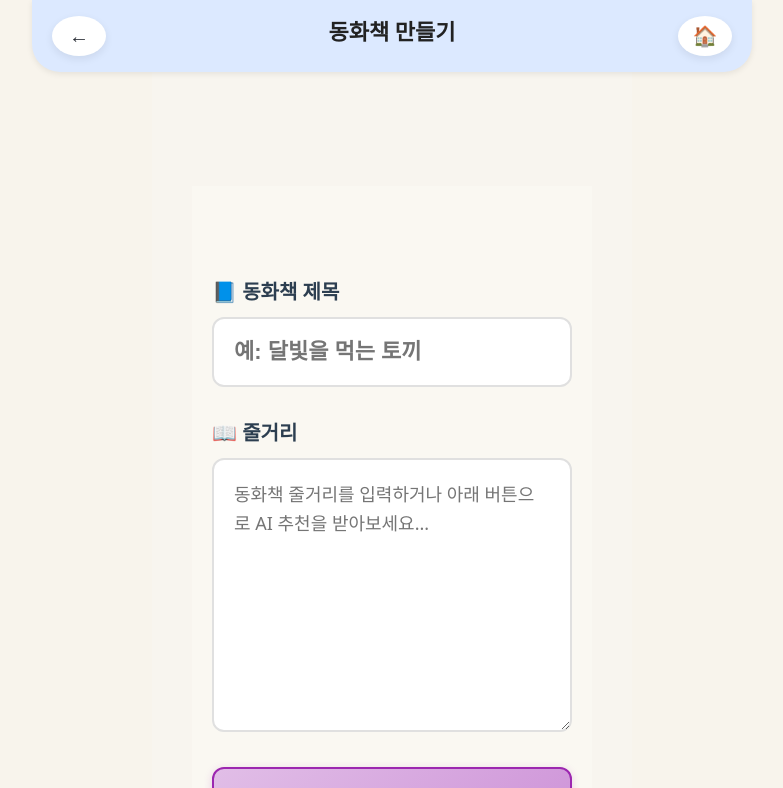
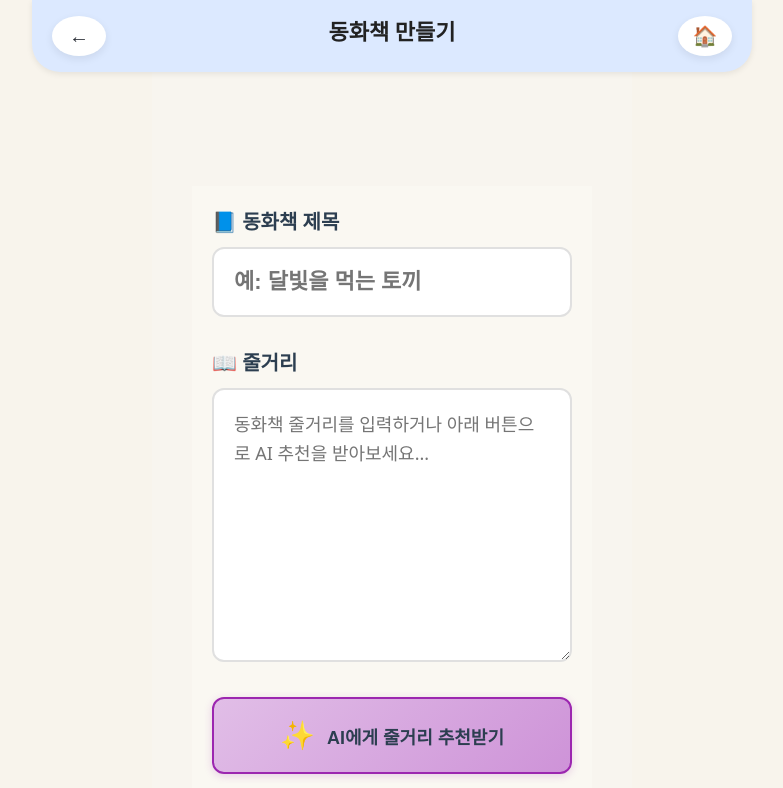
Before and after one commit to sunsudun25-cloud/hidi-story-maker, a React (Vite) app: page /storybook in a window 1280 px wide. Shown: the top 788 px of the page, without its empty margins (248-1031 px from the left). Built offline with nearby package versions, Linux system fonts and the light colour scheme.

Commit message:
FIX: Match layout padding with MyWorksHome style
- Change StorybookLayout padding to 20px (same as MyWorksHome)
- Change WritingPractice padding to 20px
- Remove excessive top padding (was 90px)
- Content now starts close to header like MyWorksHome
- Consistent spacing across all pages

```diff
--- a/src/components/storybook/StorybookLayout.tsx
+++ b/src/components/storybook/StorybookLayout.tsx
@@ -5,16 +5,8 @@ interface StorybookLayoutProps {
 
 export default function StorybookLayout({ title, children }: StorybookLayoutProps) {
   return (
-    <div style={{ background: "#FAF8F2", minHeight: "100vh" }}>
-      <main
-        className="responsive-container"
-        style={{
-          paddingTop: 90,    /* ⭐ 헤더(72px) + 여백(18px) = 90px */
-          paddingBottom: 20,
-          paddingLeft: 20,
-          paddingRight: 20,
-        }}
-      >
+    <div style={{ background: "#FAF8F2", minHeight: "100vh", padding: "20px" }}>
+      <main className="responsive-container">
         {children}
       </main>
     </div>
--- a/src/pages/WritingPractice.tsx
+++ b/src/pages/WritingPractice.tsx
@@ -13,7 +13,8 @@ export default function WritingPractice() {
   ];
 
   return (
-    <div className="responsive-container" style={{ paddingTop: "90px", paddingLeft: "20px", paddingRight: "20px" }}>
+    <div style={{ minHeight: "100vh", backgroundColor: "#FFF9F0", padding: "20px" }}>
+      <div className="responsive-container">
         <h2 className="screen-title">주제를 선택하세요</h2>
         <p className="screen-subtitle">
           아래 주제 중 하나를 선택하면<br />
@@ -36,5 +37,6 @@ export default function WritingPractice() {
           ))}
         </div>
       </div>
+    </div>
   );
 }
```
Lines whose indentation alone changed are shown as unchanged.
